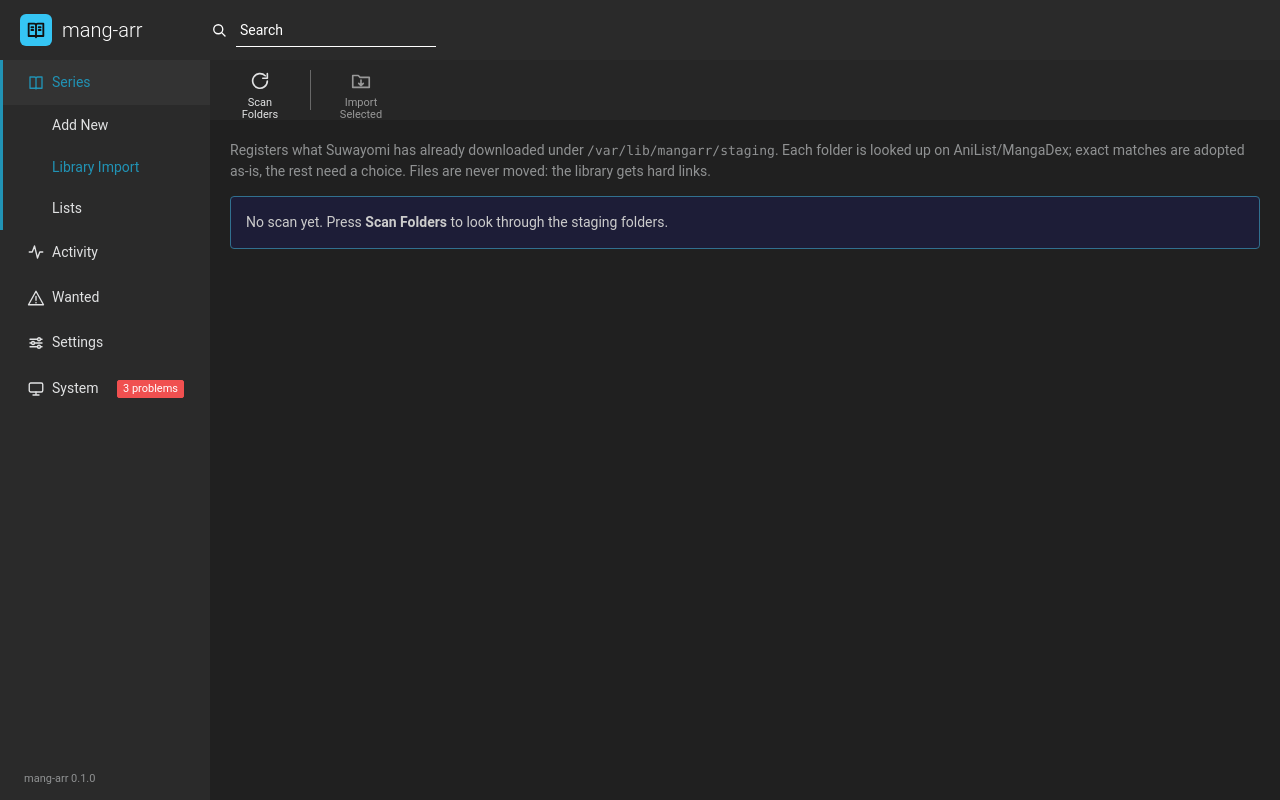
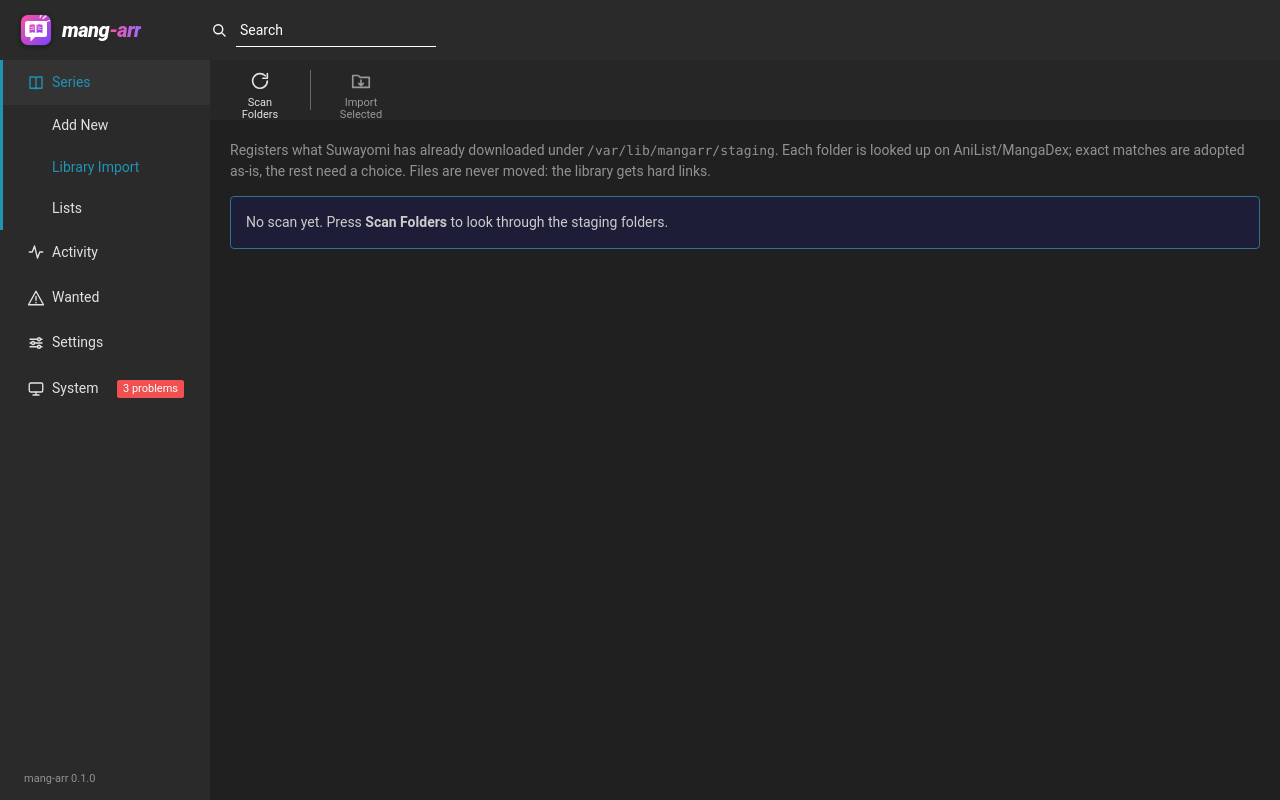
Before and after one commit to AndrewHuddleston/mang-arr, a FastAPI app: page /import in a window 1280 px wide. Run offline with FastAPI, Linux system fonts and the light colour scheme.

Commit message:
Logo: manga speech-bubble mark with impact lines and an open-book M; wordmark; favicon

```diff
--- a/mangarr/web/static/style.css
+++ b/mangarr/web/static/style.css
@@ -42,8 +42,9 @@ p{margin:0 0 10px}
 .logo-container{display:flex;align-items:center;flex:0 0 var(--sidebar-w);padding-left:20px}
 .brand{display:flex;align-items:center;gap:10px;color:var(--white);font-size:20px;font-weight:300;line-height:1}
 .brand:hover{text-decoration:none;color:var(--white)}
-.brand-mark{display:inline-flex;align-items:center;justify-content:center;width:32px;height:32px;border-radius:6px;background:var(--sonarr-blue);color:#111}
-.brand-mark .ic{width:22px;height:22px;stroke-width:2}
+.brand-mark{display:block;width:32px;height:32px;border-radius:8px;box-shadow:0 1px 4px rgba(0,0,0,.4)}
+.brand-name{font-weight:800;font-style:italic;letter-spacing:-.5px}
+.brand-name em{font-style:italic;background:linear-gradient(90deg,#ff4fa3,#9c6bff);-webkit-background-clip:text;background-clip:text;color:transparent}
 .sidebar-toggle{display:none;justify-content:center;flex:0 0 45px;margin-right:14px}
 .iconbtn{display:inline-flex;align-items:center;justify-content:center;margin:0 2px;padding:0;width:22px;height:22px;border:0;border-radius:4px;background:transparent;color:inherit;cursor:pointer;font:inherit}
 .iconbtn:hover{color:#666}.iconbtn:disabled{color:#7a7a7a;cursor:not-allowed}
@@ -432,7 +433,8 @@ pre.log .ln.WARNING{color:var(--warning-label)}pre.log .ln.ERROR,pre.log .ln.CRI
 /* -- login -------------------------------------------------------------------- */
 body.login{display:flex;align-items:center;justify-content:center;min-height:100vh;background:var(--page-bg)}
 .login-box{background:var(--modal-bg);border-radius:6px;padding:30px 34px;width:360px;max-width:calc(100% - 32px);text-align:center;box-shadow:0 5px 15px rgba(0,0,0,.5)}
-.login-box .brand{justify-content:center;margin-bottom:24px;font-size:24px;color:var(--white)}
+.login-box .brand{justify-content:center;margin-bottom:24px;font-size:26px;color:var(--white)}
+.login-box .brand-mark{width:44px;height:44px;border-radius:11px}
 .login-form{display:flex;flex-direction:column;gap:12px}
 .login-form .button{justify-content:center}
 .login-footer{margin-top:16px;font-size:12px;color:var(--help)}
--- a/mangarr/web/templates/base.html
+++ b/mangarr/web/templates/base.html
@@ -5,6 +5,7 @@
 <meta name="viewport" content="width=device-width, initial-scale=1">
 <meta name="color-scheme" content="dark">
 <title>{% block title %}mang-arr{% endblock %}</title>
+<link rel="icon" type="image/svg+xml" href="/static/mark.svg">
 <link rel="stylesheet" href="/static/style.css">
 </head>
 {% set path = request.url.path %}
@@ -16,7 +17,7 @@
 
 <header class="page-header">
   <div class="logo-container">
-    <a class="brand" href="/" title="mang-arr"><span class="brand-mark"><svg class="ic"><use href="#i-logo"/></svg></span><span class="brand-name">mang-arr</span></a>
+    <a class="brand" href="/" title="mang-arr"><img class="brand-mark" src="/static/mark.svg" alt="" width="32" height="32"><span class="brand-name">mang<em>-arr</em></span></a>
   </div>
   <div class="sidebar-toggle">
     <button type="button" class="iconbtn" id="navtoggle" aria-label="Toggle navigation" aria-controls="sidebar" aria-expanded="false"><svg class="ic"><use href="#i-menu"/></svg></button>
--- a/mangarr/web/templates/login.html
+++ b/mangarr/web/templates/login.html
@@ -5,12 +5,13 @@
 <meta name="viewport" content="width=device-width, initial-scale=1">
 <meta name="color-scheme" content="dark">
 <title>Sign in - mang-arr</title>
+<link rel="icon" type="image/svg+xml" href="/static/mark.svg">
 <link rel="stylesheet" href="/static/style.css">
 </head>
 <body class="login">
 {% include "icons.html" %}
 <main class="login-box">
-  <div class="brand"><span class="brand-mark"><svg class="ic"><use href="#i-logo"/></svg></span><span class="brand-name">mang-arr</span></div>
+  <div class="brand"><img class="brand-mark" src="/static/mark.svg" alt="" width="32" height="32"><span class="brand-name">mang<em>-arr</em></span></div>
   {% if error %}<div class="alert danger">{{ error }}</div>{% endif %}
   <form method="post" action="/login" class="form login-form">
     <input type="hidden" name="next" value="{{ next }}">
```
Also changed, not shown: mangarr/web/static/logo.svg (added), mangarr/web/static/mark.svg (added).
